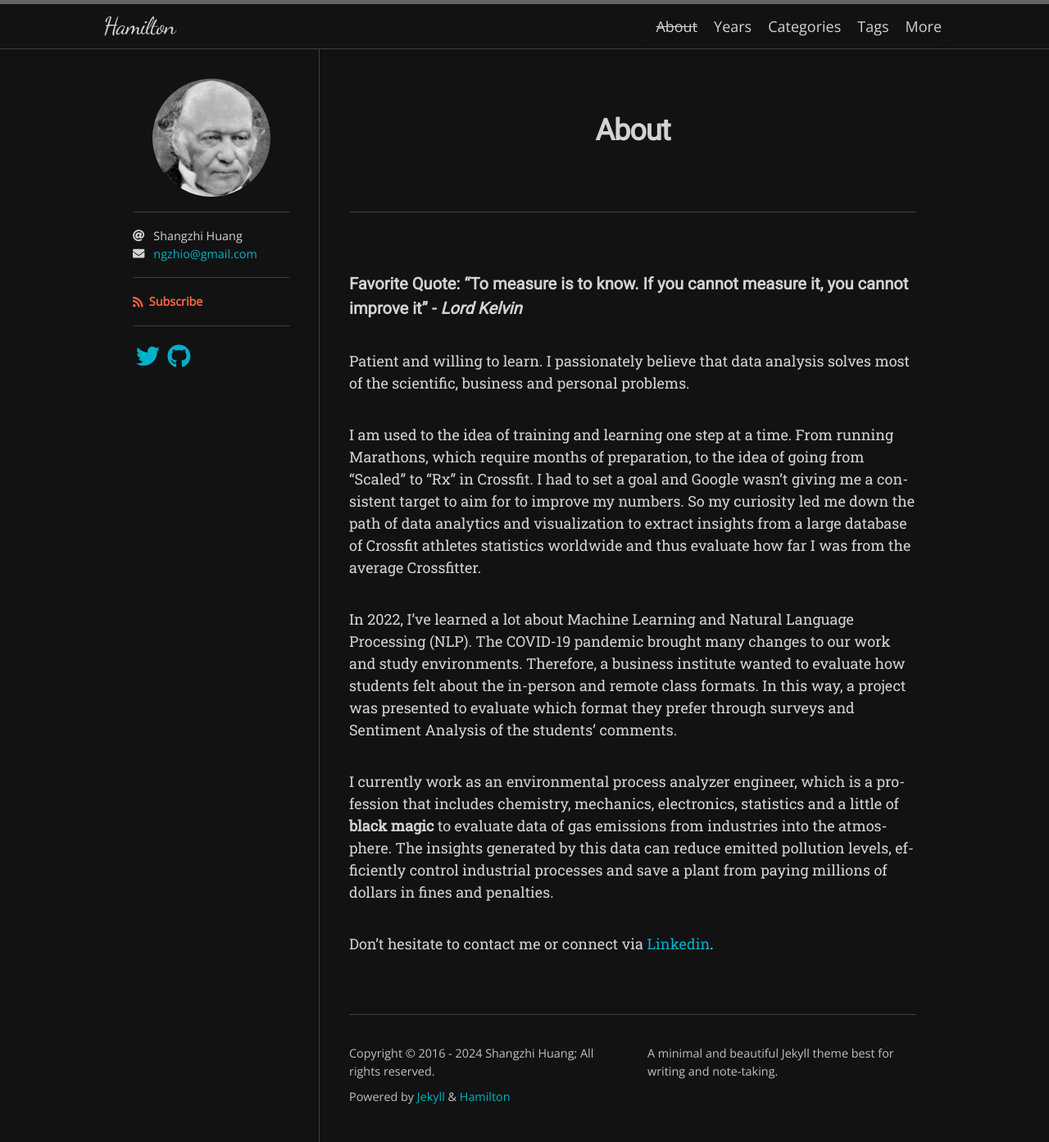
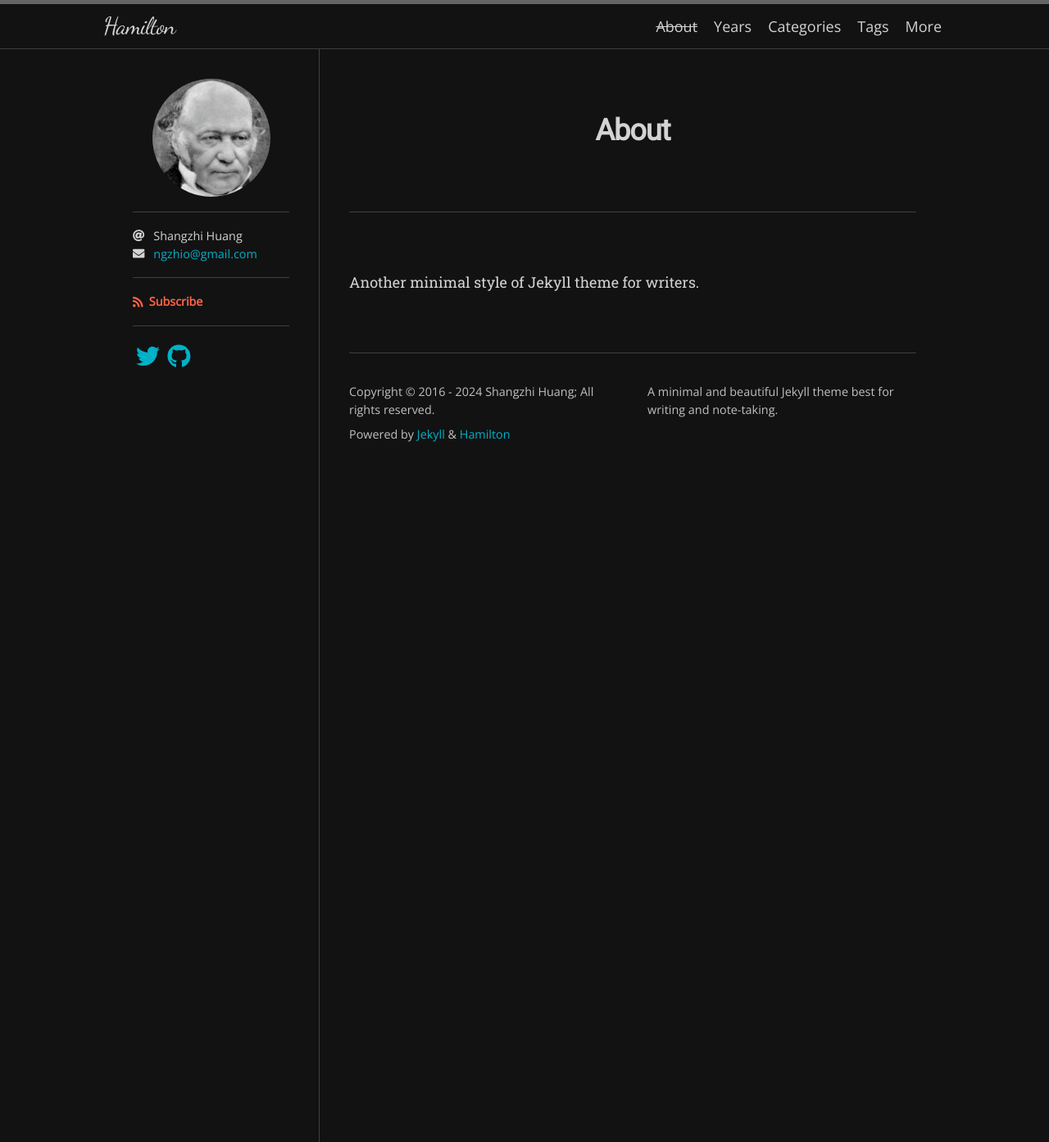
Before and after one commit to jorgekero/jorgekero.github.io, a Jekyll site: the page built from about.md, in a window 1280 px wide. Shown: the whole page at 82% size. Built offline with Jekyll 4.4.1, drawn with Linux system fonts in a browser that asks for light colours; nearby versions of some CDN libraries; some web fonts are replaced.

Commit message:
Back to hamilton

```diff
--- a/about.md
+++ b/about.md
@@ -4,18 +4,4 @@ title: About
 permalink: /about/
 ---
 
-#### Favorite Quote: "To measure is to know. If you cannot measure it, you cannot improve it" - <em> Lord Kelvin </em>
-Patient and willing to learn. I passionately believe that data analysis solves most of the scientific, business and personal problems.
-
-I am used to the idea of training and learning one step at a time. From running Marathons, which require months of preparation, to the idea of going from "Scaled" to "Rx" in Crossfit.
-I had to set a goal and Google wasn't giving me a consistent target to aim for to improve my numbers. So my curiosity led me down the path of data analytics and visualization to extract insights from a
-large database of Crossfit athletes statistics worldwide and thus evaluate how far I was from the average Crossfitter.
-
-In 2022, I've learned a lot about Machine Learning and Natural Language Processing (NLP). The COVID-19 pandemic brought many changes to our work and study environments. Therefore, a business institute wanted
-to evaluate how students felt about the in-person and remote class formats. In this way, a project was presented to evaluate which format they prefer through surveys and Sentiment Analysis of the students' comments.
-
-I currently work as an environmental process analyzer engineer, which is a profession that includes chemistry, mechanics, electronics, statistics and a little of <b>black magic</b> to evaluate data
-of gas emissions from industries into the atmosphere. The insights generated by this data can reduce emitted pollution levels, efficiently control industrial processes and save a plant from paying millions of dollars
-in fines and penalties.
-
-Don't hesitate to contact me or connect via <a href="https://www.linkedin.com/in/jorge-gamboa-a9503846/" target="_blank">Linkedin</a>.
+Another minimal style of Jekyll theme for writers.
```
Also changed, not shown: IMG_20211118_190310.jpg (deleted).
